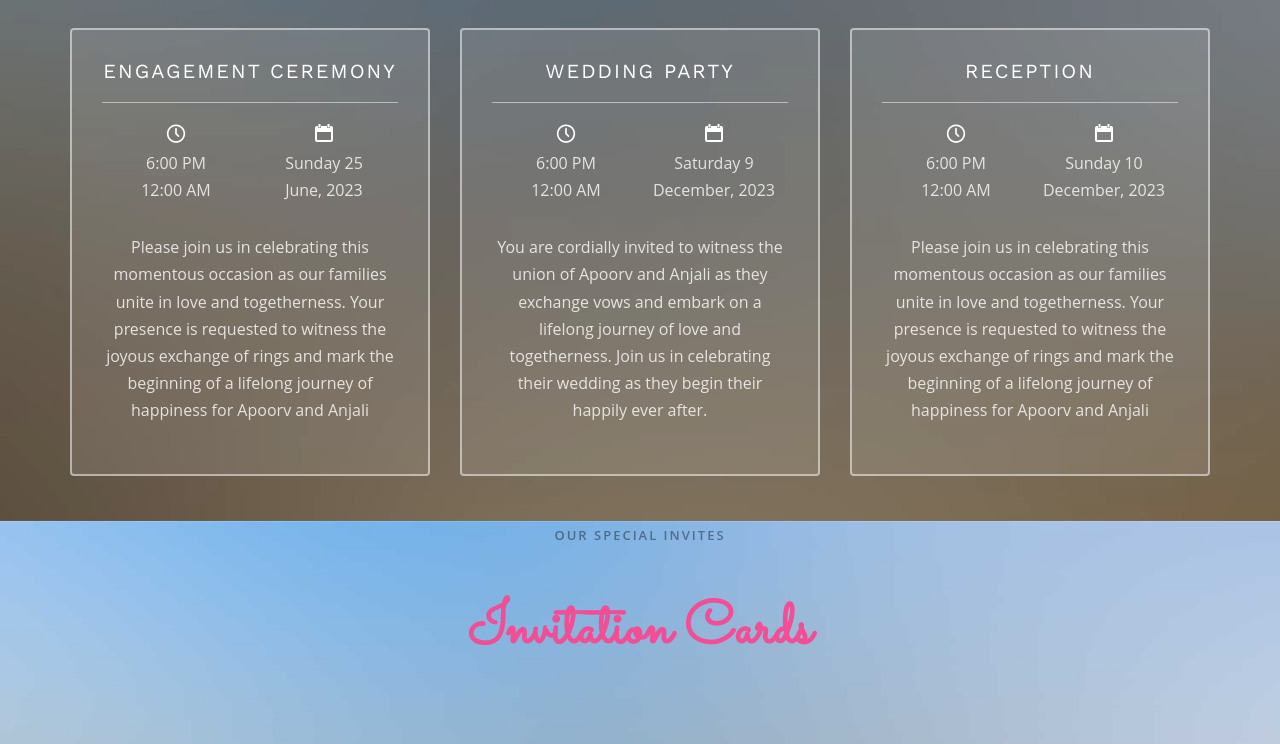
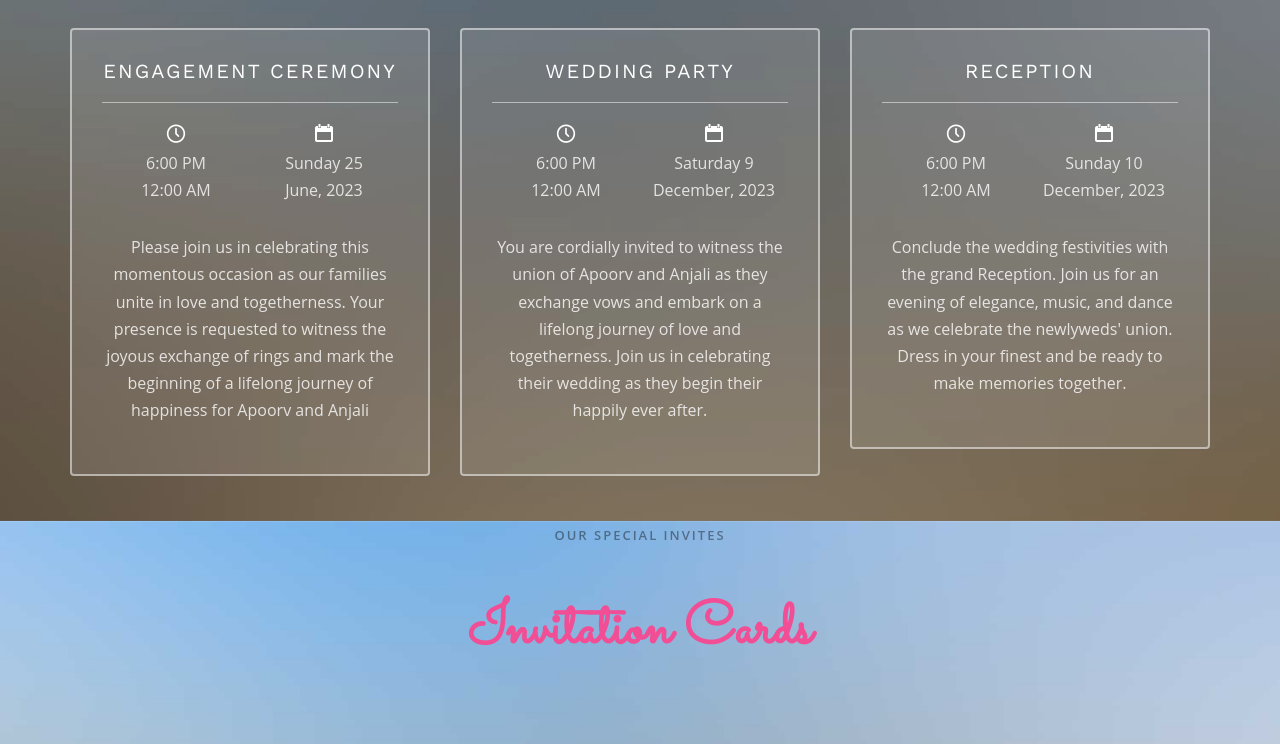
Before and after one commit to vaibhav28398/vaibhav28398.github.io, a plain HTML site: page index.html in a window 1280 px wide. Shown: the part 2080-2824 px from the top of the page. Drawn offline with nearby package versions, Linux system fonts and the light colour scheme; some packages are replaced by stand-ins of ours; files whose address does not match are found by name.

Commit message:
Correcting reception content

```diff
--- a/index.html
+++ b/index.html
@@ -207,7 +207,7 @@
 										<span>Sunday 10</span>
 										<span>December, 2023</span>
 									</div>
-									<p>Please join us in celebrating this momentous occasion as our families unite in love and togetherness. Your presence is requested to witness the joyous exchange of rings and mark the beginning of a lifelong journey of happiness for Apoorv and Anjali</p>
+									<p>Conclude the wedding festivities with the grand Reception. Join us for an evening of elegance, music, and dance as we celebrate the newlyweds' union. Dress in your finest and be ready to make memories together.</p>
 								</div>
 							</div>
 						<!-- </div> -->
```
